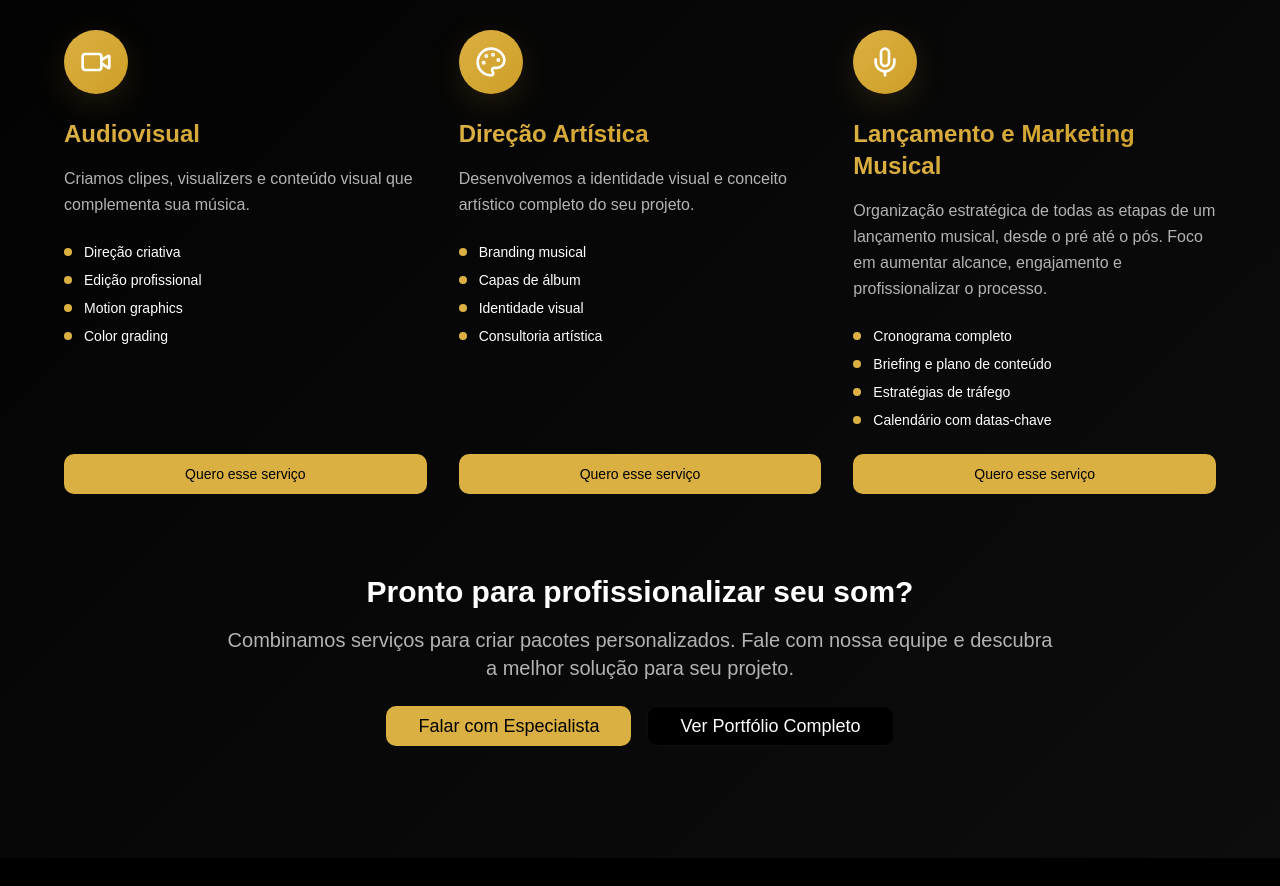
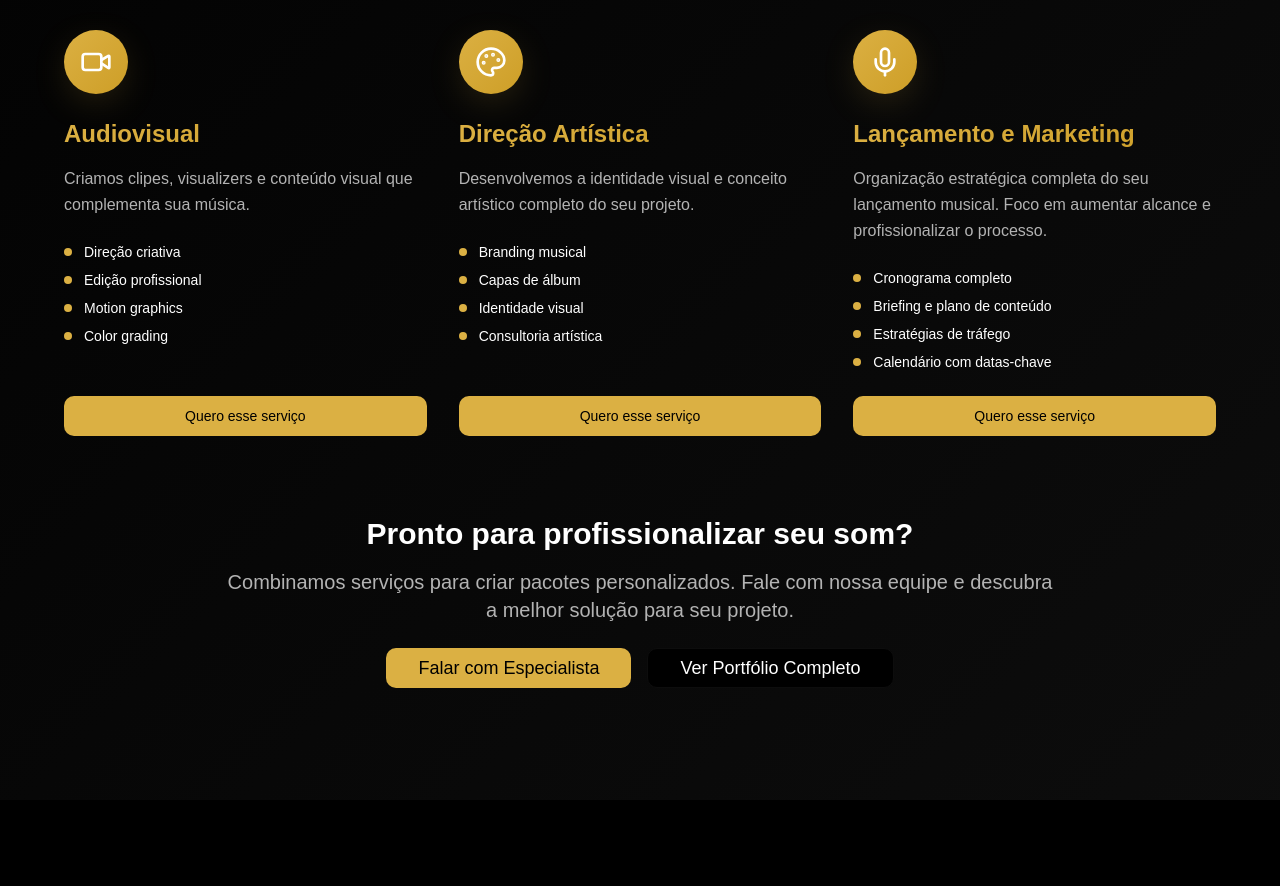
Before and after one commit to entgoldenkey-dev/golden-key-beats-hub, a React (Vite) app: page / in a window 1280 px wide. Shown: the part 2576-3462 px from the top of the page. Built offline with nearby package versions, Linux system fonts and the light colour scheme; a web font is replaced by a local one.

Commit message:
Refatorar cards de serviço
Ajusta o título do card "Lançamento e Marketing Musical" para "Lançamento e Marketing".
Formata a descrição do card "Lançamento e Marketing" para ocupar duas linhas.
Formata a descrição do card "Gravação Profissional" para ocupar duas linhas.

```diff
--- a/src/components/Services.tsx
+++ b/src/components/Services.tsx
@@ -40,8 +40,8 @@ const Services = () => {
     },
     {
       icon: Mic,
-      title: "Lançamento e Marketing Musical",
-      description: "Organização estratégica de todas as etapas de um lançamento musical, desde o pré até o pós. Foco em aumentar alcance, engajamento e profissionalizar o processo.",
+      title: "Lançamento e Marketing",
+      description: "Organização estratégica completa do seu lançamento musical. Foco em aumentar alcance e profissionalizar o processo.",
       features: ["Cronograma completo", "Briefing e plano de conteúdo", "Estratégias de tráfego", "Calendário com datas-chave"],
       gradient: "gradient-golden"
     }
```
